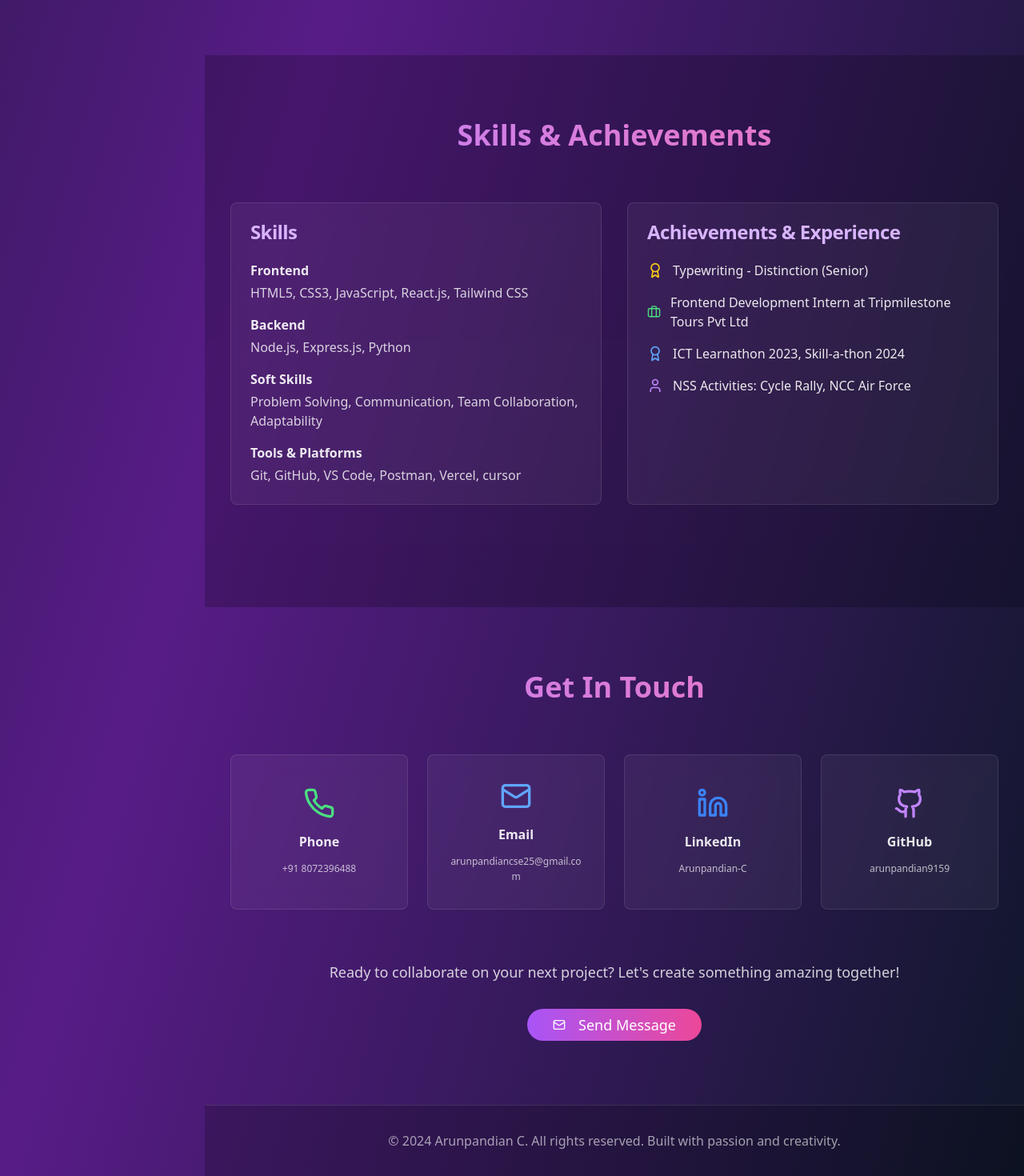
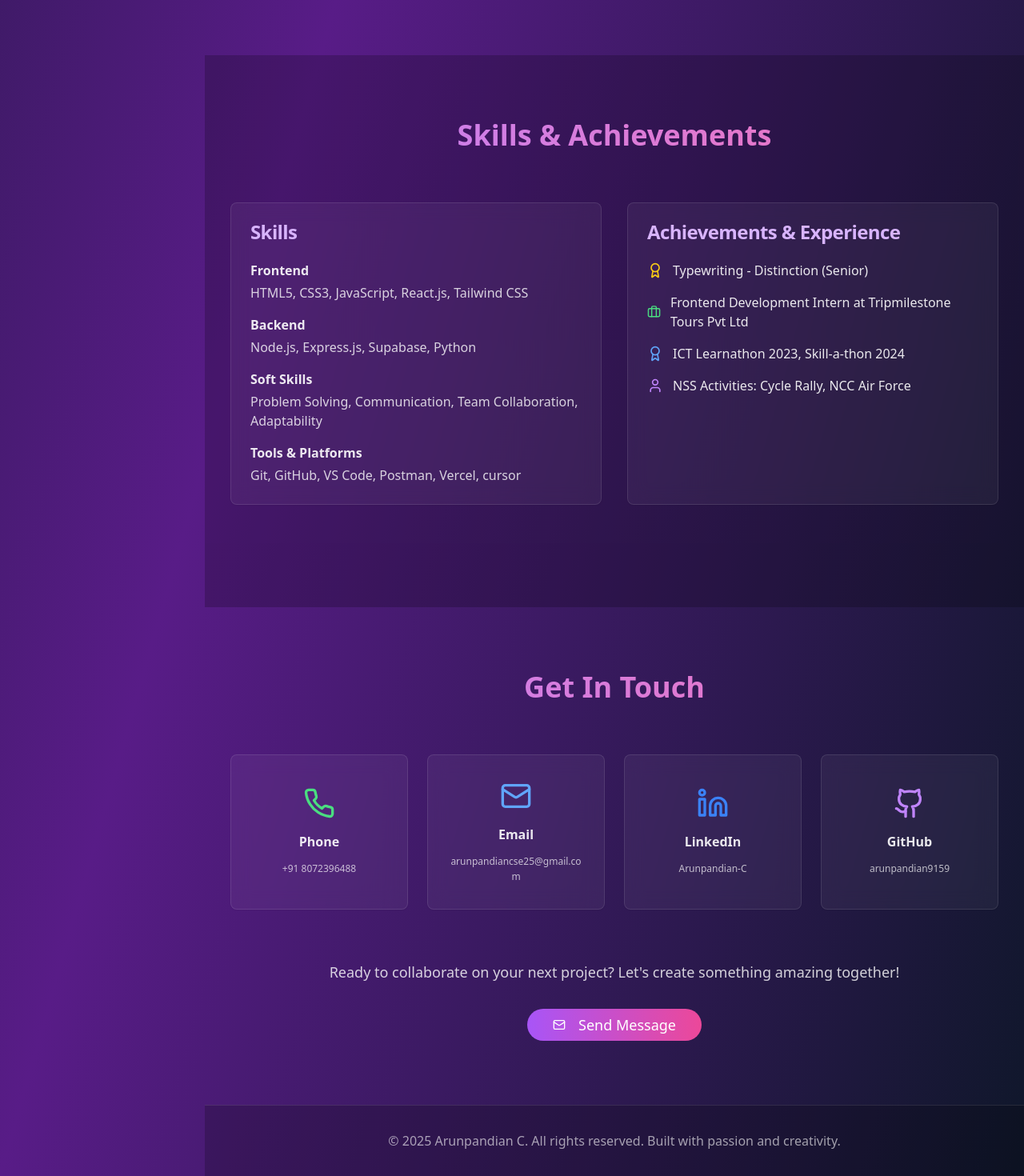
Before and after one commit to arunpandian9159/arun-portfolio, a Next.js app: page / in a window 1280 px wide. Shown: the part 3008-4478 px from the top of the page at 80% size. Built offline with nearby package versions, Linux system fonts and the light colour scheme.

Commit message:
fix: update backend skills and copyright year in portfolio
- Added Supabase to the backend skills list for enhanced clarity on technical proficiencies.
- Updated copyright year in the footer from 2024 to 2025 for accuracy.

```diff
--- a/app/page.tsx
+++ b/app/page.tsx
@@ -556,7 +556,7 @@ export default function Portfolio() {
                     </div>
                     <div>
                       <h4 className="text-white/90 font-semibold mb-1">Backend</h4>
-                      <p className="text-white/80">Node.js, Express.js, Python</p>
+                      <p className="text-white/80">Node.js, Express.js, Supabase, Python</p>
                     </div>
                     <div>
                       <h4 className="text-white/90 font-semibold mb-1">Soft Skills</h4>
@@ -679,7 +679,7 @@ export default function Portfolio() {
         <footer className="py-4 sm:py-6 md:py-8 px-2 sm:px-4 lg:px-8 border-t border-white/10 bg-black/20">
           <div className="max-w-6xl mx-auto text-center">
             <p className="text-white/60">
-              © 2024 Arunpandian C. All rights reserved. Built with passion and creativity.
+              © 2025 Arunpandian C. All rights reserved. Built with passion and creativity.
             </p>
           </div>
         </footer>
```
